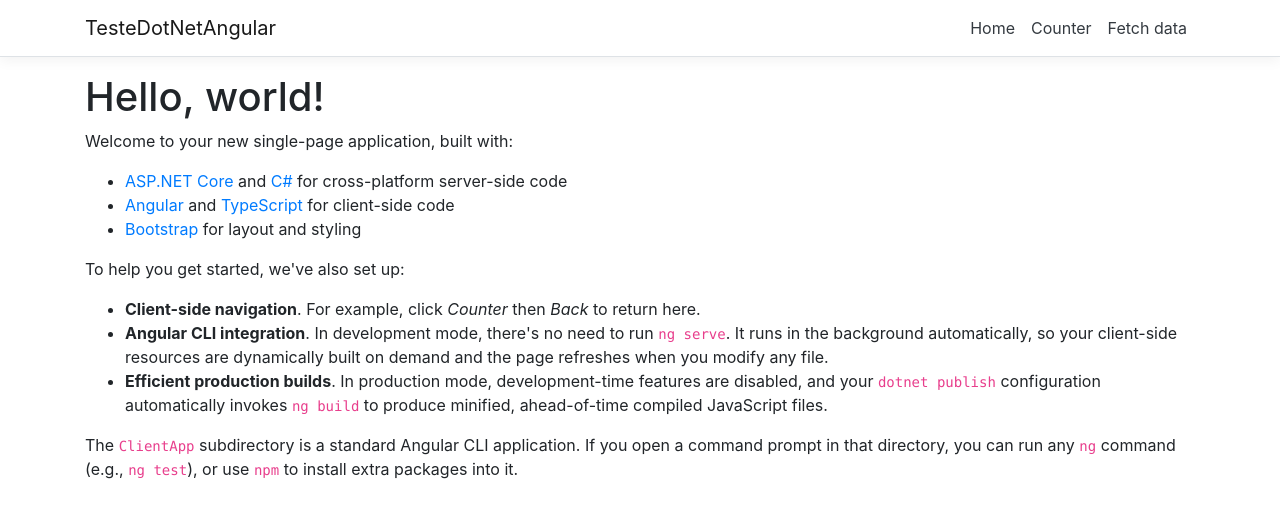
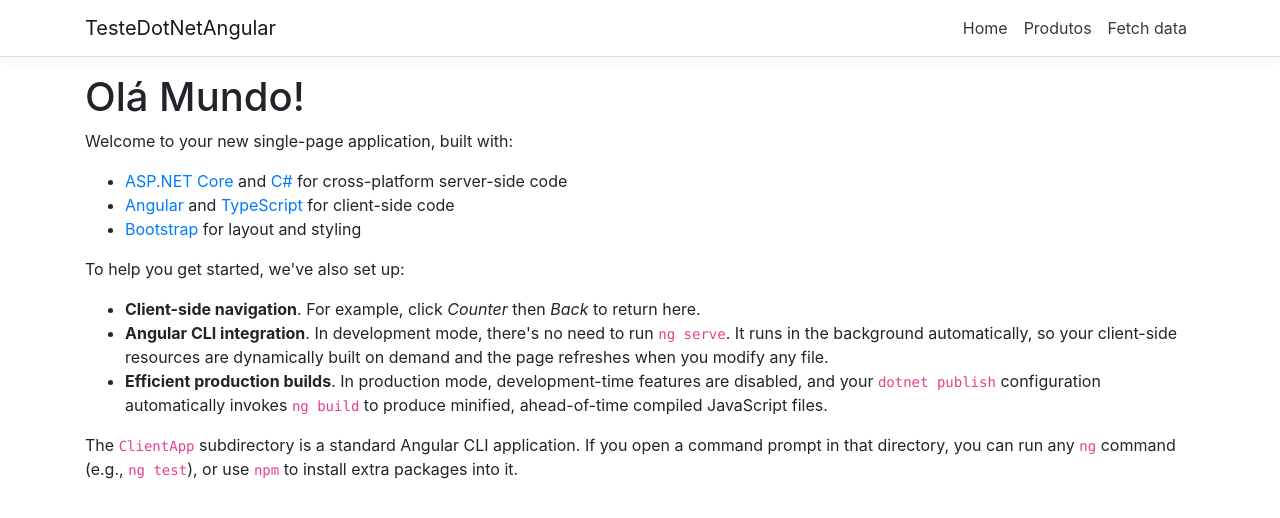
Before and after one commit to marcelotakayama/AngularDotNet, an Angular app in the folder TesteDotNetAngular/ClientApp/: page / in a window 1280 px wide. Shown: the top 518 px of the page. Built offline with nearby package versions, Linux system fonts and the light colour scheme.

Commit message:
Subindo algumas modificações inciais no angular

```diff
--- a/TesteDotNetAngular/ClientApp/src/app/home/home.component.html
+++ b/TesteDotNetAngular/ClientApp/src/app/home/home.component.html
@@ -1,4 +1,4 @@
-<h1>Hello, world!</h1>
+<h1>Olá Mundo!</h1>
 <p>Welcome to your new single-page application, built with:</p>
 <ul>
   <li><a href='https://get.asp.net/'>ASP.NET Core</a> and <a href='https://msdn.microsoft.com/en-us/library/67ef8sbd.aspx'>C#</a> for cross-platform server-side code</li>
--- a/TesteDotNetAngular/ClientApp/src/app/nav-menu/nav-menu.component.html
+++ b/TesteDotNetAngular/ClientApp/src/app/nav-menu/nav-menu.component.html
@@ -12,7 +12,7 @@
             <a class="nav-link text-dark" [routerLink]='["/"]'>Home</a>
           </li>
           <li class="nav-item" [routerLinkActive]='["link-active"]'>
-            <a class="nav-link text-dark" [routerLink]='["/counter"]'>Counter</a>
+            <a class="nav-link text-dark" [routerLink]='["/counter"]'>Produtos</a>
           </li>
           <li class="nav-item" [routerLinkActive]='["link-active"]'>
             <a class="nav-link text-dark" [routerLink]='["/fetch-data"]'>Fetch data</a>
```
